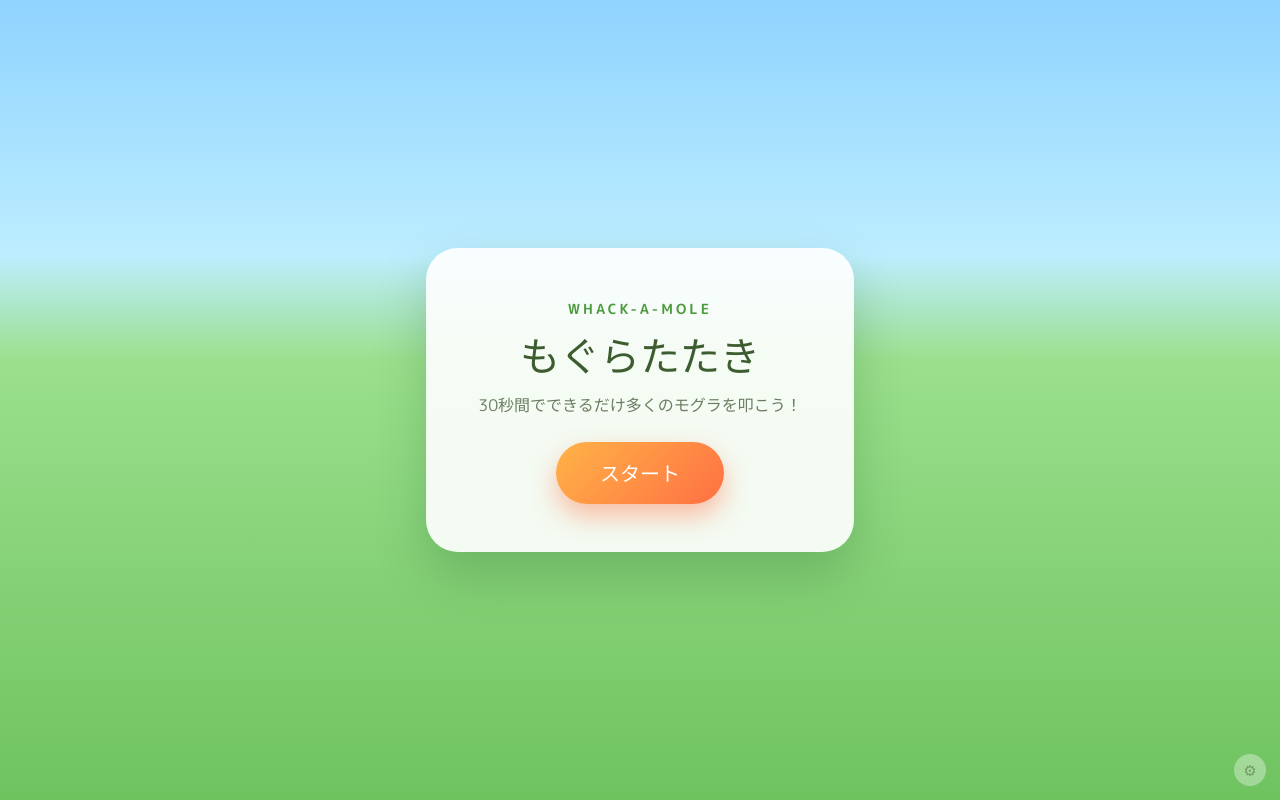
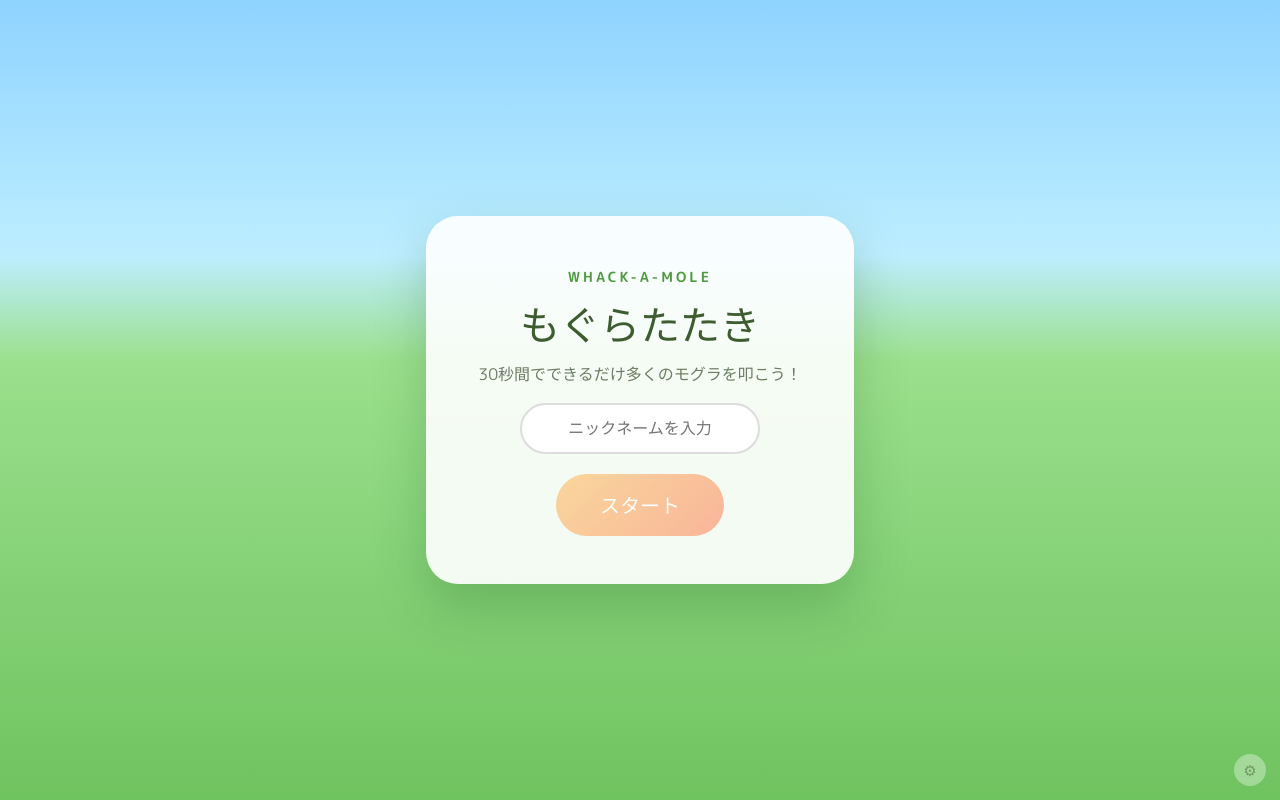
Before and after one commit to rikemori/games, a React (Vite) app: page / in a window 1280 px wide. Built offline with nearby package versions, Linux system fonts and the light colour scheme.

Commit message:
nickname add

```diff
--- a/src/App.css
+++ b/src/App.css
@@ -42,9 +42,27 @@
 }
 
 .subtitle {
-  margin: 0 0 24px;
+  margin: 0 0 16px;
   color: #6b7d63;
   font-size: 16px;
+}
+
+.nickname-input {
+  width: 100%;
+  max-width: 240px;
+  font-family: inherit;
+  font-size: 16px;
+  padding: 12px 18px;
+  margin-bottom: 20px;
+  border-radius: 999px;
+  border: 2px solid #dcdcdc;
+  text-align: center;
+  box-sizing: border-box;
+}
+
+.nickname-input:focus {
+  outline: none;
+  border-color: #6fc35f;
 }
 
 .primary-button {
@@ -68,6 +86,13 @@
 
 .primary-button:active {
   transform: scale(0.97);
+}
+
+.primary-button:disabled {
+  cursor: not-allowed;
+  opacity: 0.5;
+  box-shadow: none;
+  transform: none;
 }
 
 /* ---------- ゲーム画面 ---------- */
@@ -395,15 +420,31 @@
 
 .dev-record-row {
   display: flex;
-  justify-content: space-between;
-  align-items: center;
+  flex-direction: column;
+  gap: 2px;
   padding: 8px 12px;
   border-radius: 10px;
   background: #f5f7f3;
   font-size: 14px;
 }
 
+.dev-record-main {
+  display: flex;
+  justify-content: space-between;
+  align-items: baseline;
+  gap: 8px;
+}
+
+.dev-record-name {
+  font-weight: 700;
+  color: #333;
+  overflow: hidden;
+  text-overflow: ellipsis;
+  white-space: nowrap;
+}
+
 .dev-record-score {
+  flex-shrink: 0;
   font-weight: 800;
   color: #3d5c2f;
 }
--- a/src/App.jsx
+++ b/src/App.jsx
@@ -32,14 +32,16 @@ function loadRecords() {
   }
 }
 
-function saveRecord(score) {
+function saveRecord(name, score) {
   const records = loadRecords()
-  records.push({ score, playedAt: new Date().toISOString() })
+  records.push({ name, score, playedAt: new Date().toISOString() })
   localStorage.setItem(RECORDS_KEY, JSON.stringify(records))
 }
 
 function App() {
   const [phase, setPhase] = useState('idle') // idle | playing | gameover
+  const [nickname, setNickname] = useState('')
+  const [playedName, setPlayedName] = useState('')
   const [score, setScore] = useState(0)
   const [timeLeft, setTimeLeft] = useState(GAME_DURATION)
   const [activeHole, setActiveHole] = useState(null)
@@ -52,6 +54,7 @@ function App() {
 
   const timeLeftRef = useRef(GAME_DURATION)
   const activeHoleRef = useRef(null)
+  const nicknameRef = useRef('')
   const scoreRef = useRef(0)
   const moleTimeoutRef = useRef(null)
   const tickIntervalRef = useRef(null)
@@ -77,14 +80,19 @@ function App() {
     clearInterval(tickIntervalRef.current)
     activeHoleRef.current = null
     setActiveHole(null)
-    saveRecord(scoreRef.current)
+    saveRecord(nicknameRef.current, scoreRef.current)
     setPhase('gameover')
   }
 
   const startGame = () => {
+    const trimmedName = nickname.trim()
+    if (!trimmedName) return
+
     clearTimeout(moleTimeoutRef.current)
     clearInterval(tickIntervalRef.current)
 
+    nicknameRef.current = trimmedName
+    setPlayedName(trimmedName)
     scoreRef.current = 0
     setScore(0)
     setTimeLeft(GAME_DURATION)
@@ -111,6 +119,11 @@ function App() {
     scoreRef.current += 1
     setScore(scoreRef.current)
     moleTimeoutRef.current = setTimeout(spawnMole, randomDelay(150, 400))
+  }
+
+  const backToNicknameScreen = () => {
+    setNickname('')
+    setPhase('idle')
   }
 
   const openDevPrompt = () => {
@@ -153,7 +166,20 @@ function App() {
           <p className="eyebrow">Whack-a-Mole</p>
           <h1 className="title">もぐらたたき</h1>
           <p className="subtitle">30秒間でできるだけ多くのモグラを叩こう！</p>
-          <button type="button" className="primary-button" onClick={startGame}>
+          <input
+            type="text"
+            className="nickname-input"
+            placeholder="ニックネームを入力"
+            value={nickname}
+            onChange={(e) => setNickname(e.target.value)}
+            maxLength={16}
+          />
+          <button
+            type="button"
+            className="primary-button"
+            onClick={startGame}
+            disabled={!nickname.trim()}
+          >
             スタート
           </button>
         </div>
@@ -200,9 +226,11 @@ function App() {
             <div className="overlay">
               <div className="overlay-card">
                 <p className="overlay-title">タイムアップ！</p>
-                <p className="overlay-score">スコア：{score}</p>
-                <button type="button" className="primary-button" onClick={startGame}>
-                  もう一度遊ぶ
+                <p className="overlay-score">
+                  {playedName}さんのスコア：{score}
+                </p>
+                <button type="button" className="primary-button" onClick={backToNicknameScreen}>
+                  つぎの人へ
                 </button>
               </div>
             </div>
@@ -256,7 +284,10 @@ function App() {
               {records.length === 0 && <p className="dev-empty">まだ記録がありません</p>}
               {[...records].reverse().map((r, i) => (
                 <div key={i} className="dev-record-row">
-                  <span className="dev-record-score">{r.score}点</span>
+                  <div className="dev-record-main">
+                    <span className="dev-record-name">{r.name || '（名前なし）'}</span>
+                    <span className="dev-record-score">{r.score}点</span>
+                  </div>
                   <span className="dev-record-date">
                     {new Date(r.playedAt).toLocaleString('ja-JP')}
                   </span>
```
